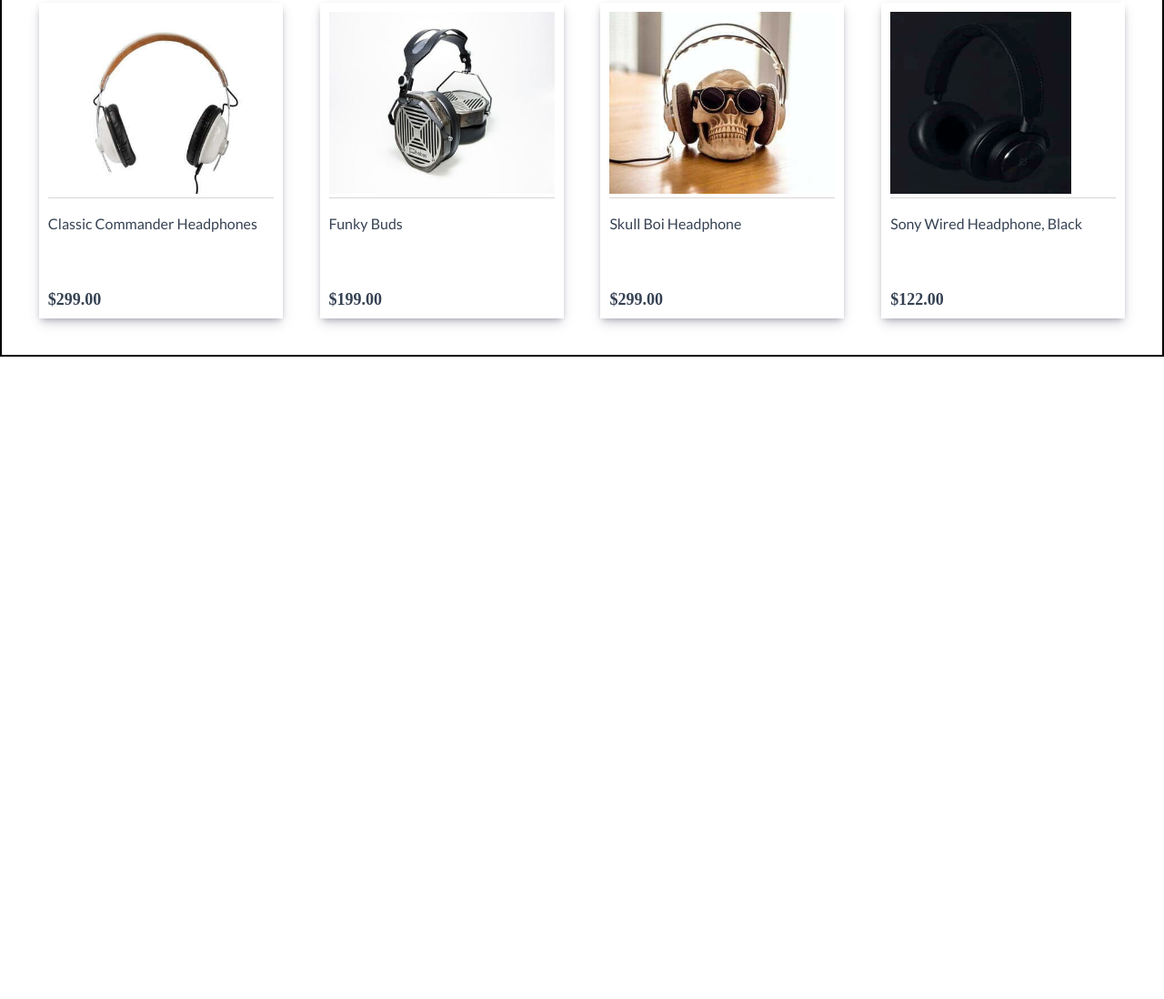
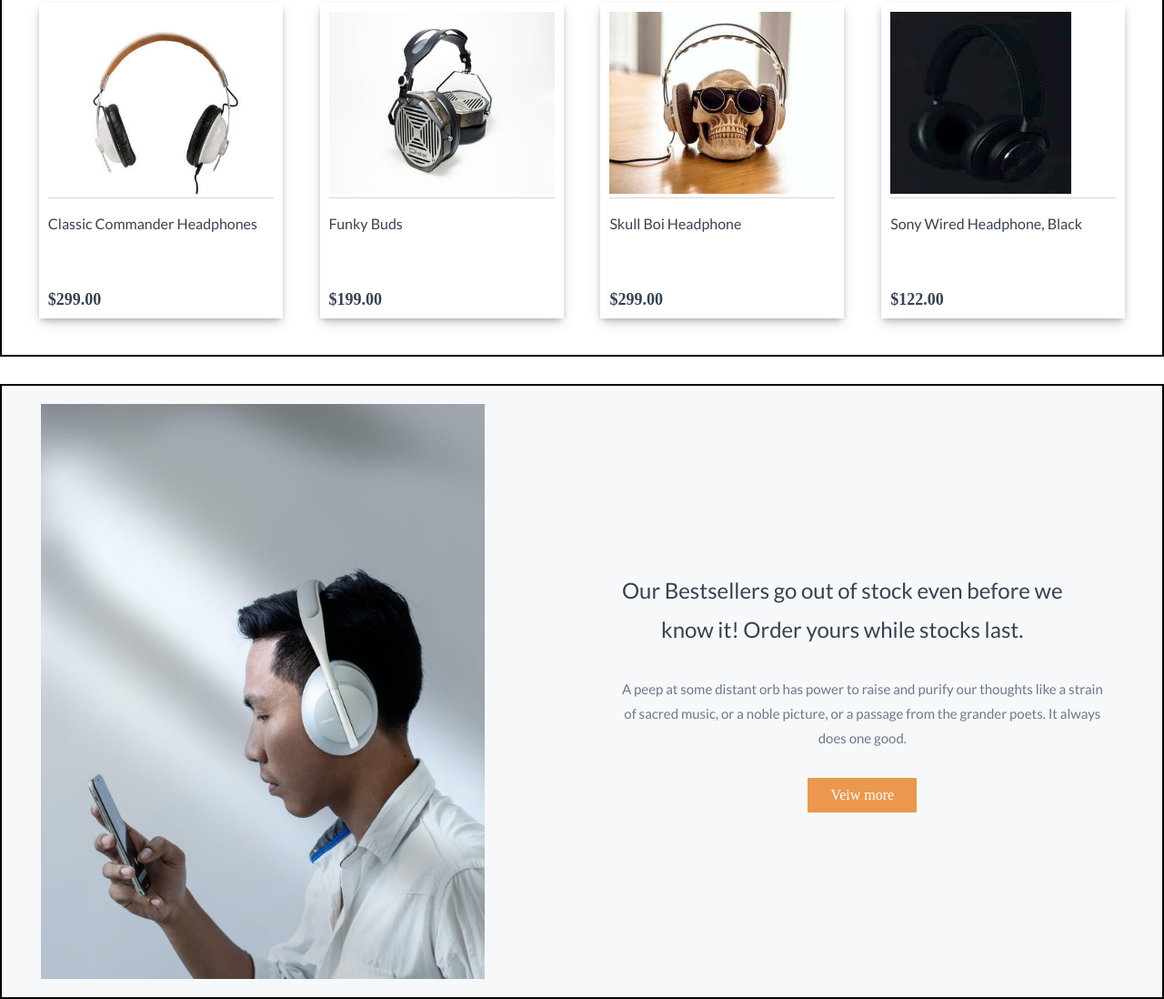
Before and after one commit to Yashwant1441/GADGETS-ZONE, a plain HTML site: page index.html in a window 1280 px wide. Shown: the part 2242-3340 px from the top of the page at 91% size. Before the commit the page ends 2634 px from the top, so only its background shows below. Drawn offline with nearby package versions, Linux system fonts and the light colour scheme.

Commit message:
Completed more sections

```diff
--- a/index.html
+++ b/index.html
@@ -328,7 +328,7 @@
                             <div class="microbox0">
                                 <p>Blue Ninja Headphone</p>
                                <a href="">Add to cart</a>
-                               <span>$289.00</span>
+                               <h6>$289.00</h6>
                             </div>
                        </div>
                     </div>
@@ -384,5 +384,40 @@
             </div>
         </div>
      </section>
+
+
+<!-- -----------------------Men-section---------------------------- -->
+
+
+     <section>
+        <div class="width100 fluid m30">
+            <div class="container m30">
+                <div class="cellpadding3">
+                    <div class="majorbox">
+                        <img width="85%" src="Images/all/men.jpg" alt="">
+                    </div>
+                    <div class="majorbox1">
+                        <div class="wrap">
+                            <h3>
+                                Our Bestsellers go out of stock even before we <br/>
+                                 know it! Order yours while stocks last.
+                            </h3>
+                        </div>
+
+                        <div class="wrap">
+                            <p>
+                                A peep at some distant orb has power to raise and purify our thoughts like a strain <br/>
+                                of sacred music, or a noble picture, or a passage from the grander poets. It always <br/>
+                                does one good.
+                            </p>
+                        </div>
+                        <div class="wrap1">
+                            <a href="">Veiw more</a>
+                        </div>
+                    </div>
+                </div>
+            </div>
+        </div>
+     </section>
 </body>
 </html>
--- a/style.css
+++ b/style.css
@@ -572,13 +572,17 @@
     color: #EB984E;
 }
 .microbox0 a{
-    display: inline-block;
+    display: inline;
     text-decoration: none;
     /* border: 1px solid red; */
     padding: 10px 26px;
     border-radius: 50px;
     background-color:#EB984E;
     color: #ffffffea;
+}
+.microbox0{
+    display: flex;
+    flex-direction: column;
 }
 .microbox0 p{
     color: #ffffff;
@@ -590,9 +594,69 @@
     letter-spacing: normal;
     padding-bottom: 30px;
 }
-.smallbox0 span{
+.smallbox0 h6{
     color: #364253;
     font-weight: bold;
     font-size: 18px;
     padding-top: 20px;
 }
+
+
+/* --------------------------------Men-section----------------- */
+
+.cellpadding3{
+    display: flex;
+    flex-wrap: wrap;
+    justify-content: space-evenly;
+}
+.majorbox{
+    display: flex;
+    flex-wrap: wrap;
+    width: 45%;
+    padding: 20px 0px;
+}
+.majorbox1{
+    display: flex;
+    flex-direction: column;
+    flex-wrap: wrap;
+    width: 45%;
+    padding: 20px 0px;
+    justify-content: center;
+    align-content: center;
+    text-align: center;
+}
+.wrap h3{
+    font-family: 'Lato', sans-serif;
+    font-size: 24px;
+    font-weight: normal;
+    text-transform: none;
+    color: #364253;
+    line-height: 1.8;
+    letter-spacing: normal;
+    text-align: center;
+}
+.wrap p{
+    color: #6C798B;
+    font-family: 'Lato', sans-serif;
+    font-size: 15px;
+    font-weight: normal;
+    text-transform: none;
+    line-height: 1.8;
+    letter-spacing: normal;
+    text-align: center;
+}
+.wrap{
+    display: flex;
+    flex-wrap: wrap;
+    margin-bottom: 30px;
+    text-align: center;
+}
+.wrap1 a{
+    display: inline-block;
+    text-decoration: none;
+    padding: 10px 25px;
+    /* border: 1px solid red; */
+    text-align: center;
+    background-color: #EB984E;
+    color: #ffffff;
+}
```
Also changed, not shown: Images/all/men.jpg (added).
